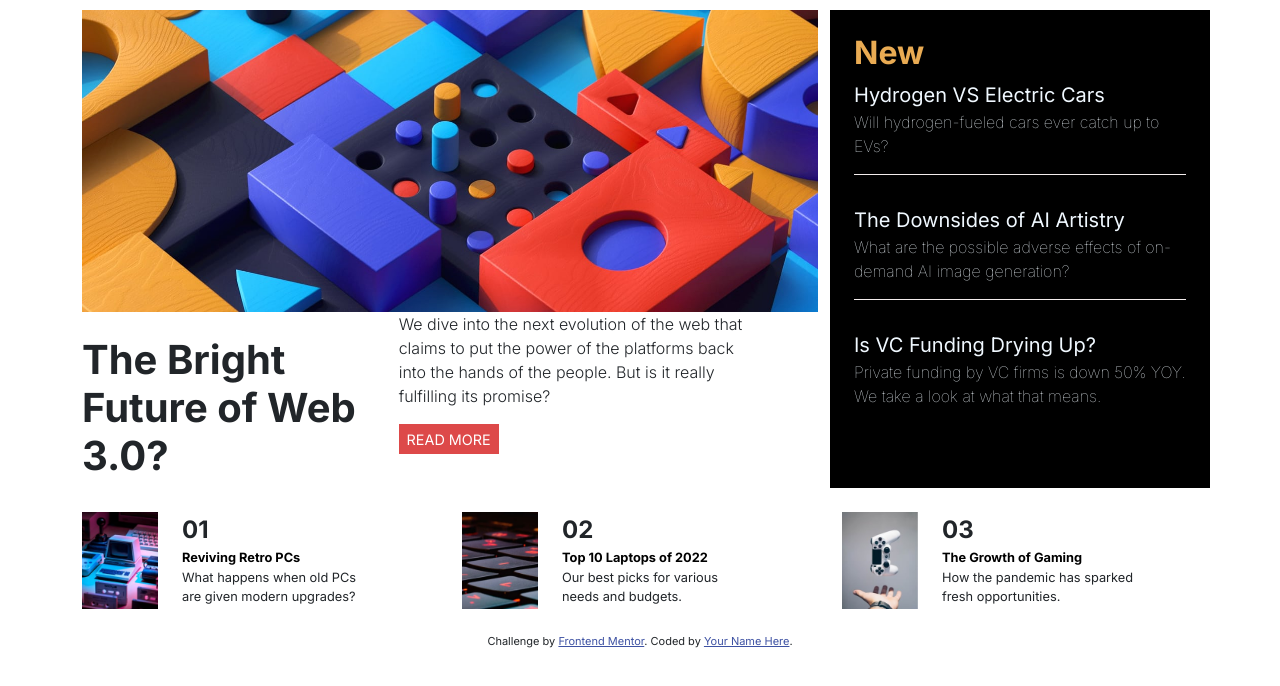
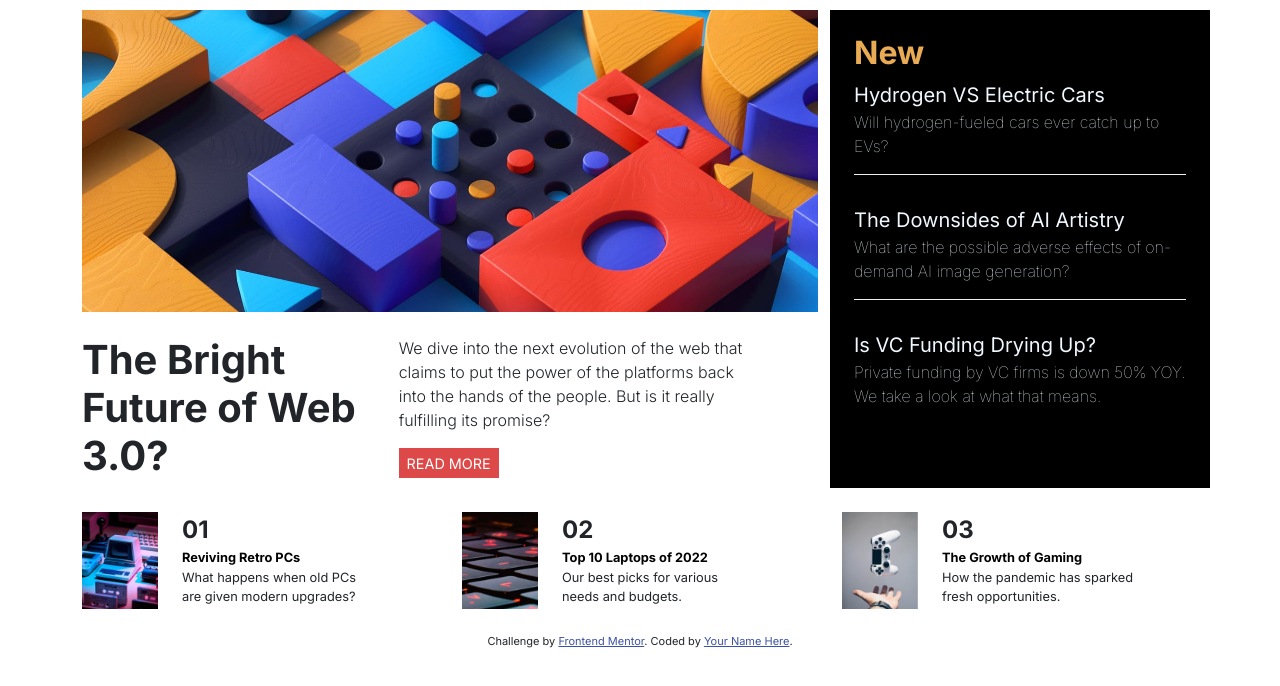
Before and after one commit to thaliagama/news-homepage, a plain HTML site: page index.html in a window 1280 px wide. Shown: the part 104-790 px from the top of the page. Drawn offline with nearby package versions, Linux system fonts and the light colour scheme.

Commit message:
news-homepage

```diff
--- a/index.html
+++ b/index.html
@@ -62,7 +62,7 @@
         <div class="row">
           <h1 class="col-5 fw-bold fs-1 mt-4">The Bright Future of Web 3.0?</h1>
           <div class="col-6">
-            <p class="fw-light text-start">
+            <p class="fw-light text-start mt-4">
               We dive into the next evolution of the web that claims to put the power of the platforms back into the
               hands of the people.
               But is it really fulfilling its promise?
```
